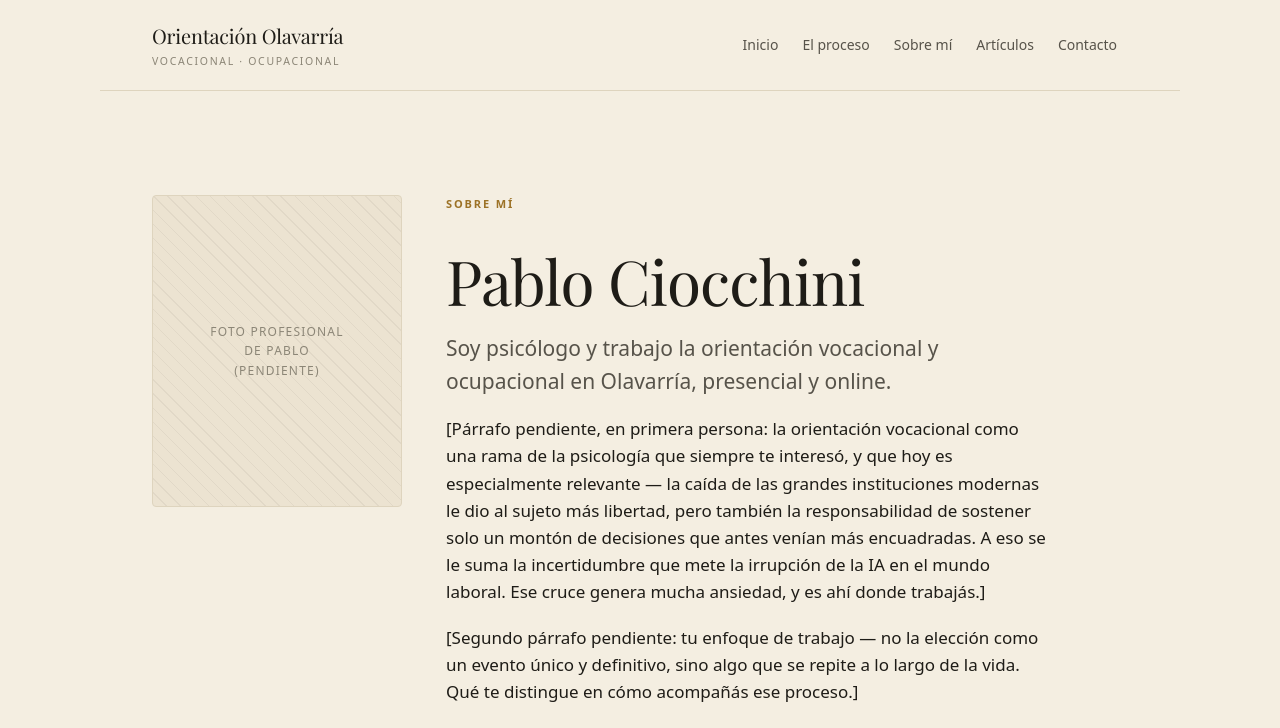
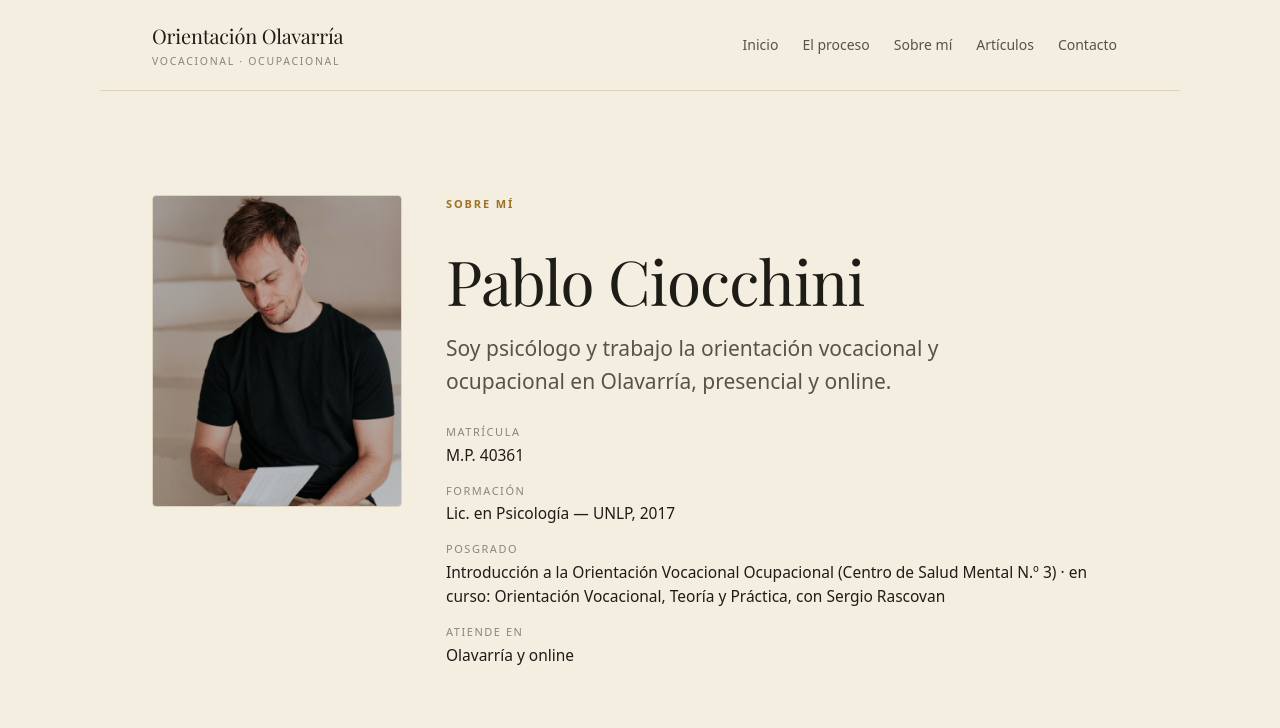
Before and after one commit to ciocchinipablo-netizen/orientacion-olavarria, an Astro site: page /sobre-mi in a window 1280 px wide. Shown: the top 728 px of the page. Built offline with nearby package versions, Linux system fonts and the light colour scheme; Astro itself is replaced by a stand-in of ours; a web font is replaced by a local one.

Commit message:
feat(sobre-mi): add Pablo's photo, hide pending bio, set WhatsApp number

```diff
--- a/src/components/ContactForm.astro
+++ b/src/components/ContactForm.astro
@@ -36,7 +36,7 @@ const siteKey = import.meta.env.PUBLIC_TURNSTILE_SITE_KEY || '0x4AAAAAAF3nARS71l
   <div><button class="btn" type="submit">Enviar consulta</button></div>
   <p data-form-status role="status" aria-live="polite" hidden style="margin:0;font-weight:500"></p>
   <noscript><p style="margin:0">Para enviar el formulario hace falta JavaScript. Si no, escribime por WhatsApp o Instagram.</p></noscript>
-  <p class="quiet" style="margin-top:6px">También por <a href="https://wa.me/549[NÚMERO]" target="_blank" rel="noopener">WhatsApp</a> o por <a href="https://instagram.com/orientacionolav" target="_blank" rel="noopener">Instagram</a></p>
+  <p class="quiet" style="margin-top:6px">También por <a href="https://wa.me/5492284332382" target="_blank" rel="noopener">WhatsApp</a> o por <a href="https://instagram.com/orientacionolav" target="_blank" rel="noopener">Instagram</a></p>
 </form>
 
 {siteKey && <script is:inline src="https://challenges.cloudflare.com/turnstile/v0/api.js" async defer></script>}
--- a/src/pages/sobre-mi.astro
+++ b/src/pages/sobre-mi.astro
@@ -5,14 +5,14 @@ import BaseLayout from '../layouts/BaseLayout.astro';
 
 <section class="band hero">
   <div class="bio">
-    <!-- Cuando tengas la foto, reemplazá este bloque por: <div class="photo"><img src="/img/pablo.jpg" alt="Pablo Ciocchini"></div> -->
-    <div class="photo">Foto profesional<br>de Pablo<br>(pendiente)</div>
+    <div class="photo"><img src="/img/pablo.jpg" alt="Pablo Ciocchini" width="600" height="750"></div>
     <div class="stack">
       <p class="eyebrow">Sobre mí</p>
       <h1>Pablo Ciocchini</h1>
       <p class="lead">Soy psicólogo y trabajo la orientación vocacional y ocupacional en Olavarría, presencial y online.</p>
-      <p>[Párrafo pendiente, en primera persona: la orientación vocacional como una rama de la psicología que siempre te interesó, y que hoy es especialmente relevante — la caída de las grandes instituciones modernas le dio al sujeto más libertad, pero también la responsabilidad de sostener solo un montón de decisiones que antes venían más encuadradas. A eso se le suma la incertidumbre que mete la irrupción de la IA en el mundo laboral. Ese cruce genera mucha ansiedad, y es ahí donde trabajás.]</p>
-      <p>[Segundo párrafo pendiente: tu enfoque de trabajo — no la elección como un evento único y definitivo, sino algo que se repite a lo largo de la vida. Qué te distingue en cómo acompañás ese proceso.]</p>
+      {/* Bio pendiente — dos párrafos en primera persona. Guía:
+         1) Párrafo pendiente, en primera persona: la orientación vocacional como una rama de la psicología que siempre te interesó, y que hoy es especialmente relevante — la caída de las grandes instituciones modernas le dio al sujeto más libertad, pero también la responsabilidad de sostener solo un montón de decisiones que antes venían más encuadradas. A eso se le suma la incertidumbre que mete la irrupción de la IA en el mundo laboral. Ese cruce genera mucha ansiedad, y es ahí donde trabajás.
+         2) Segundo párrafo pendiente: tu enfoque de trabajo — no la elección como un evento único y definitivo, sino algo que se repite a lo largo de la vida. Qué te distingue en cómo acompañás ese proceso. */}
       <dl class="facts">
         <div class="fact"><dt>Matrícula</dt><dd>M.P. 40361</dd></div>
         <div class="fact"><dt>Formación</dt><dd>Lic. en Psicología — UNLP, 2017</dd></div>
--- a/src/styles/global.css
+++ b/src/styles/global.css
@@ -212,26 +212,15 @@ a { color: var(--accent-ink); }
 /* ---------- bio ---------- */
 
 .bio { display: grid; grid-template-columns: 250px 1fr; gap: 44px; align-items: start; }
-@media (max-width: 700px) { .bio { grid-template-columns: 1fr; gap: 28px; } }
+@media (max-width: 700px) { .bio { grid-template-columns: 1fr; gap: 28px; } .photo { max-width: 280px; } }
 .photo {
   aspect-ratio: 4 / 5;
-  background:
-    repeating-linear-gradient(45deg, transparent 0 9px, color-mix(in srgb, var(--ink) 5%, transparent) 9px 10px),
-    var(--paper-2);
+  background: var(--paper-2);
   border: 1px solid var(--line);
   border-radius: var(--r);
-  display: flex;
-  align-items: center;
-  justify-content: center;
-  text-align: center;
-  font-size: 12px;
-  letter-spacing: .1em;
-  text-transform: uppercase;
-  color: var(--ink-faint);
-  padding: 16px;
   overflow: hidden;
 }
-.photo img { width: 100%; height: 100%; object-fit: cover; }
+.photo img { display: block; width: 100%; height: 100%; object-fit: cover; }
 .facts { display: flex; flex-direction: column; gap: 14px; margin-top: 8px; }
 .fact { display: flex; flex-direction: column; gap: 2px; }
 .fact dt { font-size: 11px; letter-spacing: .14em; text-transform: uppercase; color: var(--ink-faint); }
```
Also changed, not shown: public/img/pablo.jpg (added).
